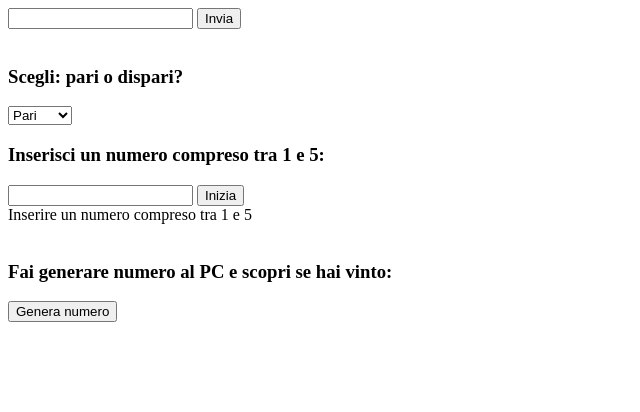
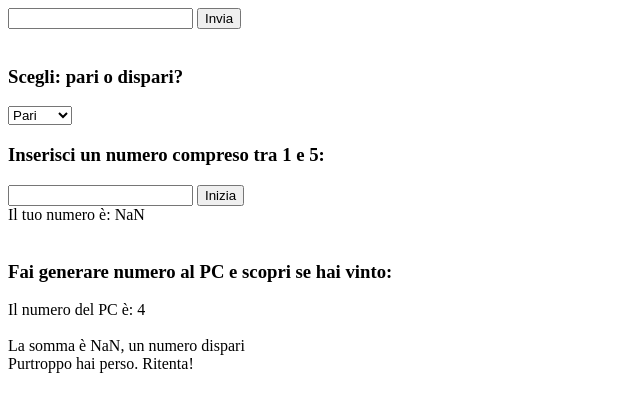
Before and after one commit to Roberta-Colombo/js-paliedispari, a plain HTML site: page index.html in a window 1280 px wide. Both pictures are taken after a click on the button "Inizia". Shown: the whole page, without its empty margins (0-640 px from the left). Drawn offline with Linux system fonts and the light colour scheme.

Commit message:
Aggiunta soluzione pari dispari - layout da finire

```diff
--- a/index.html
+++ b/index.html
@@ -28,7 +28,6 @@
     <div class="container3">
         <br>
         <h3>Fai generare numero al PC e scopri se hai vinto:</h3>
-        <button id="genera">Genera numero</button>
     </div>
 
 
--- a/js/script.js
+++ b/js/script.js
@@ -44,32 +44,48 @@ dichiarare vincitore; */
 
 const iniziaBtn = document.getElementById('inizia-btn');
 const container2 = document.querySelector('.container2');
-const generaBtn = document.getElementById('genera');
 const numberResult = document.createElement('div');
 container2.append(numberResult);
+const container3 = document.querySelector('.container3');
+const generatedNumber = document.createElement('div');
+container3.append(generatedNumber);
+
 
 const checkNumber = function(){
     numberResult.innerHTML = ''
-    const userNumber = document.getElementById('user-number').value;
-    console.log(userNumber);
+    const userNumber = parseInt(document.getElementById('user-number').value);
 
     if(userNumber < 1 || userNumber > 5){
         numberResult.innerHTML = "Inserire un numero compreso tra 1 e 5";
     }
     else{
         numberResult.innerHTML = "Il tuo numero è: " + userNumber;
+
+        let min = 1;
+        let max = 5;
+        function randomNumber(min, max){
+            generatedNumber.innerHTML = ''
+            const risultato = parseInt(Math.floor(Math.random() * (max - min + 1) + min));
+            generatedNumber.innerHTML = "Il numero del PC è: " + risultato
+            + "<br><br>La somma è " + (risultato + userNumber);
+
+            const evenOrOdd = document.getElementById('even-or-odd').value;
+            // console.log(evenOrOdd);
+            if((risultato + userNumber) % 2 == 0 && evenOrOdd == 'even'){
+                generatedNumber.innerHTML += ", un numero pari<br>" + "Complimenti, hai vinto!"
+            }
+            else if((risultato + userNumber) % 2 != 0 && evenOrOdd == 'odd'){
+                generatedNumber.innerHTML += ", un numero dispari<br>" + "Complimenti, hai vinto!"
+            }
+            else if((risultato + userNumber) % 2 != 0 && evenOrOdd == 'even'){
+                generatedNumber.innerHTML += ", un numero dispari<br>" + "Purtroppo hai perso. Ritenta!"
+            }
+            else if((risultato + userNumber) % 2 == 0 && evenOrOdd == 'odd'){
+                generatedNumber.innerHTML += ", un numero pari<br>" + "Purtroppo hai perso. Ritenta!"
+            }
+        }
+        console.log(randomNumber(min, max));
     }
 }
+
 iniziaBtn.addEventListener('click', checkNumber);
-
-
-let min = 1;
-let max = 5;
-
-function generateNumber(min, max){
-    return Math.floor(Math.random() * (max - min + 1) + min);
-}
-console.log(generateNumber());
-
-
-generaBtn.addEventListener('click', generateNumber);
```
